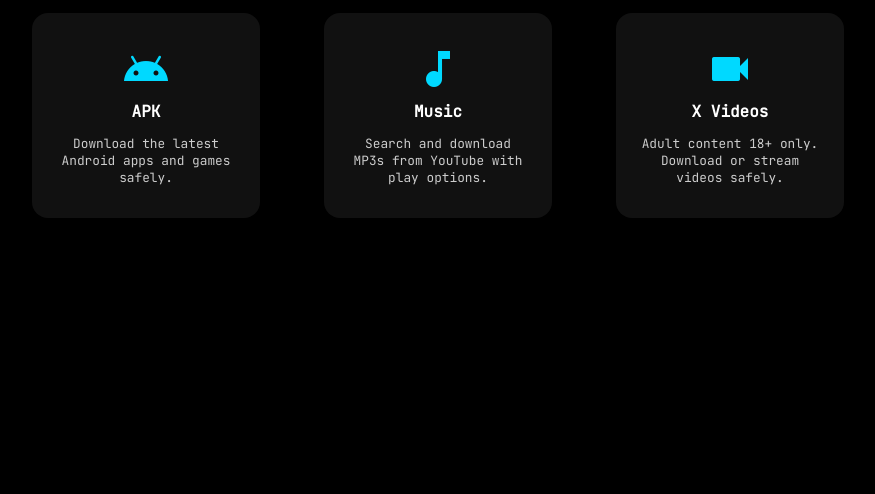
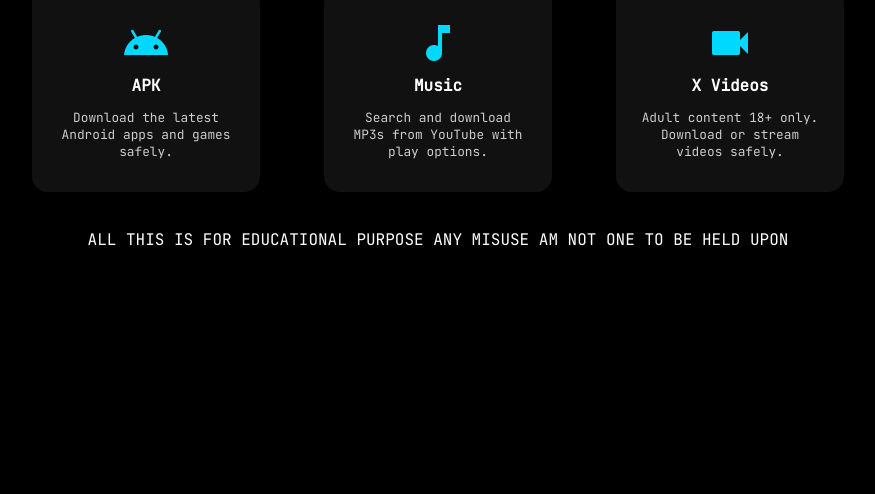
Before and after one commit to sesco001/multiplayer, a plain HTML site: page index.html in a window 1280 px wide. Shown: the part 338-832 px from the top of the page, without its empty margins (202-1077 px from the left). Drawn offline with Linux system fonts and the light colour scheme.

Commit message:
Update index.html

```diff
--- a/index.html
+++ b/index.html
@@ -108,7 +108,7 @@
     </div>
   </div>
   <br>
-
+<p>ALL THIS IS FOR EDUCATIONAL PURPOSE ANY MISUSE AM NOT ONE TO BE HELD UPON</p>
   <script>
     function redirectTo(url) {
       const card = event.currentTarget;
```
